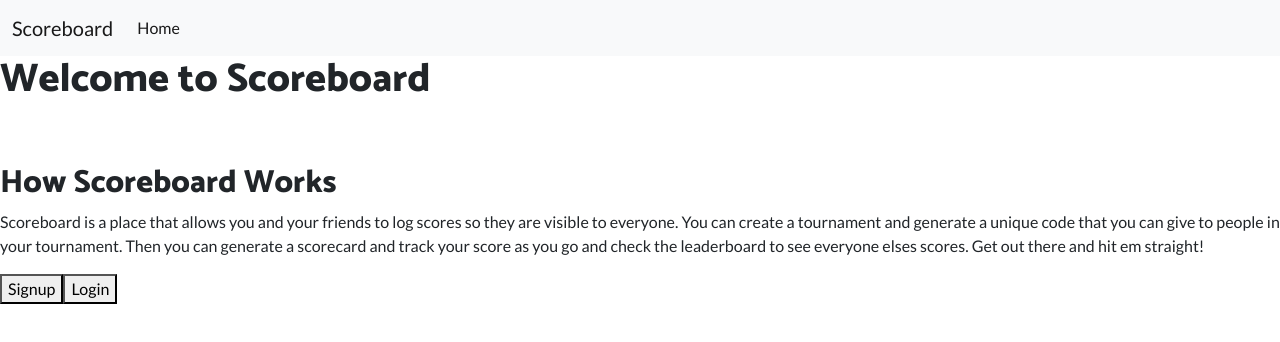
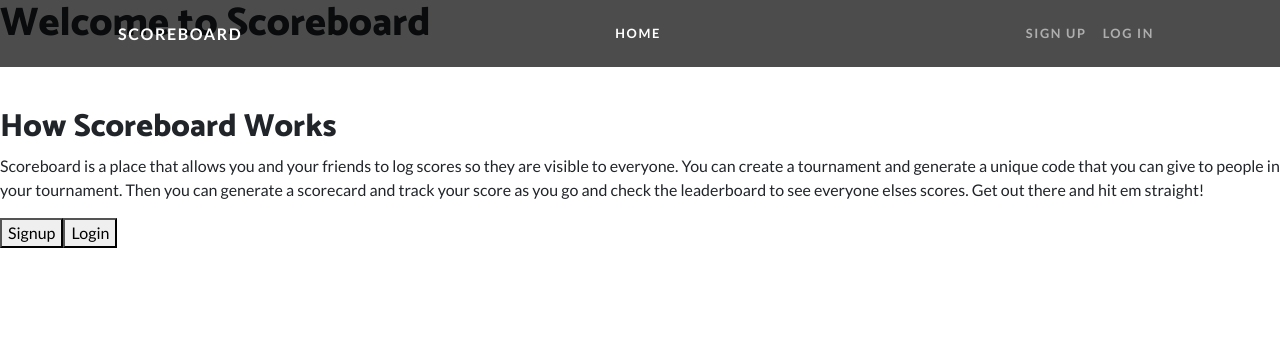
Before and after one commit to SymensJeffrey/golf_vue, a Vue app: page / in a window 1280 px wide. Shown: the top 342 px of the page. Built offline with nearby package versions, Linux system fonts and the light colour scheme.

Commit message:
add new nav bar

```diff
--- a/src/App.vue
+++ b/src/App.vue
@@ -1,22 +1,24 @@
 <template>
   <div id="app">
-    <nav class="navbar navbar-expand-lg navbar-light bg-light">
-      <div class="container-fluid">
-        <a class="navbar-brand" href="/">Scoreboard</a>
-        <button class="navbar-toggler" type="button" data-bs-toggle="collapse" data-bs-target="#navbarNav" aria-controls="navbarNav" aria-expanded="false" aria-label="Toggle navigation">
-          <span class="navbar-toggler-icon"></span>
-        </button>
-        <div class="collapse navbar-collapse" id="navbarNav">
-          <ul class="navbar-nav">
+    <nav class="navbar navbar-expand-lg navbar-dark navbar-custom fixed-top">
+      <div class="container px-5">
+          <a class="navbar-brand" href="#page-top">Scoreboard</a>
+          <button class="navbar-toggler" type="button" data-bs-toggle="collapse" data-bs-target="#navbarResponsive" aria-controls="navbarResponsive" aria-expanded="false" aria-label="Toggle navigation"><span class="navbar-toggler-icon"></span></button>
+          <div class="collapse navbar-collapse">
+            <ul class="navbar-nav ms-auto">
               <li class="nav-item">
                 <a class="nav-link active" aria-current="page" href="/">Home</a>
               </li>
               <li class="nav-item">
                 <a class="nav-link" v-if="isLoggedIn()" href="/scores">Scorecards</a>
               </li>
-            <li class="nav-item">
-              <a class="nav-link" v-if="isLoggedIn()" href="/logout">Logout</a>
-            </li>
+            </ul>
+          </div>
+          <div class="collapse navbar-collapse" id="navbarResponsive">
+              <ul class="navbar-nav ms-auto">
+                  <li class="nav-item"><a v-if="!isLoggedIn()" class="nav-link" href="/signup">Sign Up</a></li>
+                  <li class="nav-item"><a v-if="!isLoggedIn()" class="nav-link" href="/login">Log In</a></li>
+                  <li class="nav-item"><a v-if="isLoggedIn()" class="nav-link" href="/logout">Log Out</a></li>
               </ul>
           </div>
       </div>
```
Lines whose indentation alone changed are shown as unchanged.
